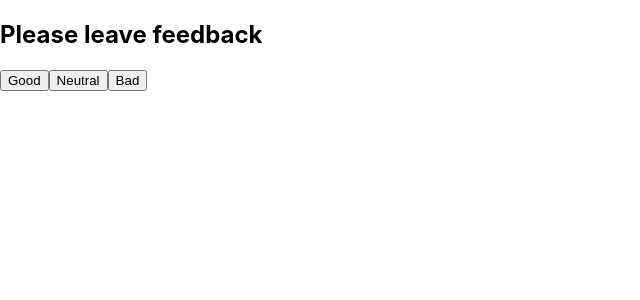
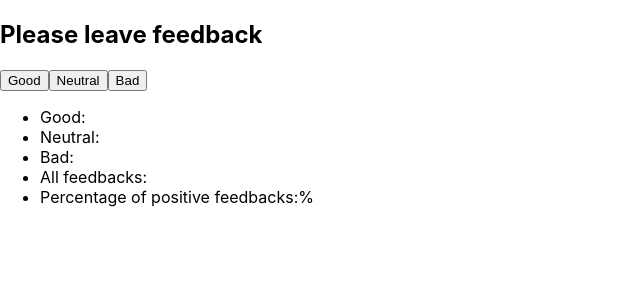
Before and after one commit to BorisKorsun/goit-react-hw-02feedback, a React (Create React App) app: page / in a window 1280 px wide. Shown: the top 300 px of the page, without its empty margins (0-640 px from the left). Built offline with nearby package versions, Linux system fonts and the light colour scheme.

Commit message:
adds Statistics component

```diff
--- a/src/components/App.jsx
+++ b/src/components/App.jsx
@@ -2,6 +2,7 @@ import React, { Component } from 'react';
 
 import Section from 'components/Section';
 import FeedbackControls from 'components/FeedbackControls';
+import Statistics from 'components/Statistics';
 
 class App extends Component {
   state = {
@@ -19,13 +20,19 @@ class App extends Component {
   };
 
   render() {
+    const { good, neutral, bad} = this.state;
     return (
+      <>
         <Section title="Please leave feedback">
           <FeedbackControls
             onButtonClick={this.handleBtnClick}
             config={['good', 'neutral', 'bad']}
           />
         </Section>
+        <Section>
+          <Statistics good={good} neutral={neutral} bad={bad}/>
+        </Section>
+      </>
     );
   }
 }
--- /dev/null
+++ b/src/components/Statistics/Statistics.jsx
@@ -0,0 +1,15 @@
+const Statistics = () => {
+    return (
+      <>
+        <ul>
+          <li>Good:</li>
+          <li>Neutral:</li>
+          <li>Bad:</li>
+          <li>All feedbacks:</li>
+          <li>Percentage of positive feedbacks:%</li>
+        </ul>
+      </>
+    );
+  };
+
+  export default Statistics;
--- a/src/components/Statistics/index.js
+++ b/src/components/Statistics/index.js
@@ -1 +1 @@
-export { default } from './Statisticss';
+export {default} from './Statistics';
```
Lines whose indentation alone changed are shown as unchanged.
